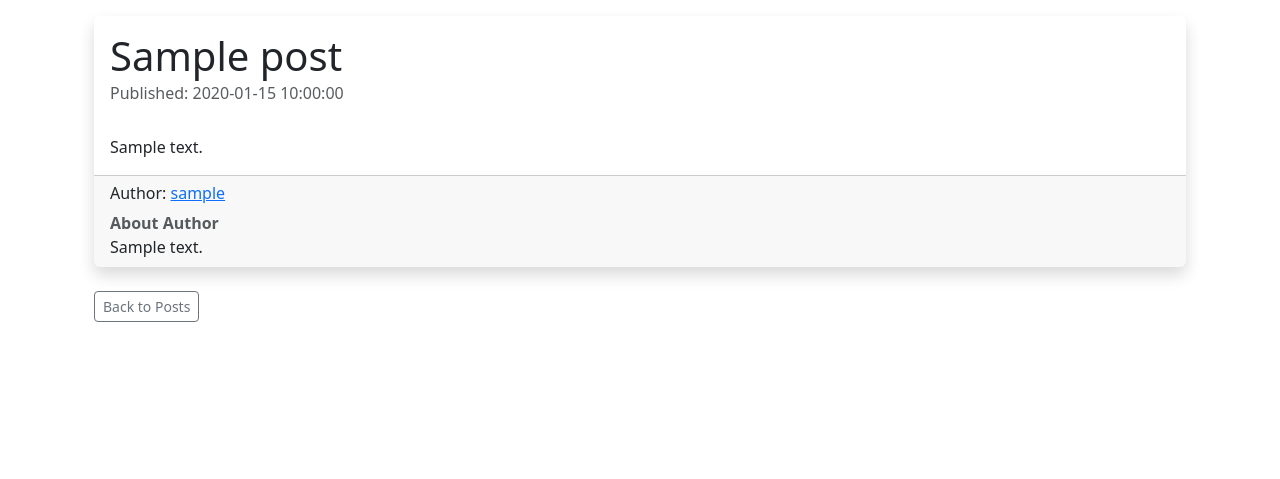
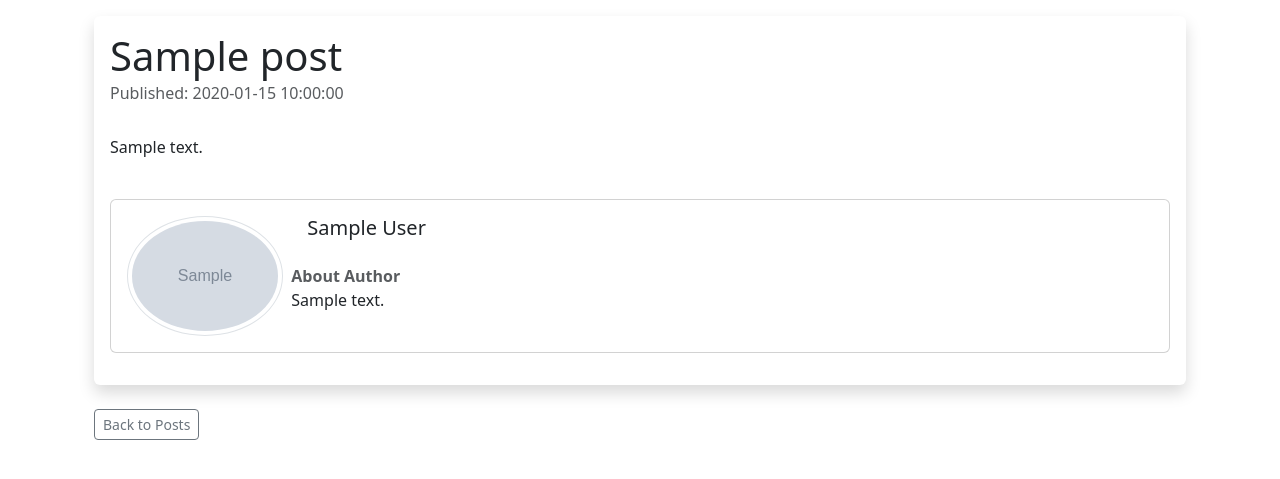
Before and after one commit to GhostPet/ImageWebsite, a Flask app: a page that uses templates/post.html in a window 1280 px wide. Shown: the part 104-583 px from the top of the page. Run offline with Flask 3, Linux system fonts and the light colour scheme; tables that the repository leaves empty hold one stand-in row (values such as "Sample post"); grey boxes marked "Sample" are stand-in pictures; some libraries are stand-ins or nearby versions.

Commit message:
Changed about me on posts

```diff
--- a/app.py
+++ b/app.py
@@ -219,7 +219,7 @@ def dashboard():
 	form.about_me.data = user.about_me
 	if request.method == 'POST':
 		# Check if anything is changed
-		if user.username == form.username.data and user.name == form.name.data and user.email == form.email.data and user.phone == form.phone.data and form.about_me.data == user.about_me and form.profile_pic.data == user.profile_pic:
+		if user.username == form.username.data and user.name == form.name.data and user.email == form.email.data and user.phone == form.phone.data and form.about_me.data == user.about_me:
 			flash('Nothing to update.', 'warning')
 			return render_template('dashboard.html', form=form)
 		# Check if required fields is empty
@@ -243,13 +243,13 @@ def dashboard():
 		user.phone = form.phone.data
 		user.about_me = form.about_me.data
 
-	 	# Profile Picture Naming
-		pic_filename = secure_filename(form.profile_pic.data.filename)
-		pic_name = str(uuid1()) + "_" + pic_filename
-		user.profile_pic = pic_name
-		profile_pic_path = os.path.join(app.config['UPLOAD_FOLDER'], "profile_pics/", pic_name)
-		form.profile_pic.data.save(profile_pic_path)
-
+		if form.profile_pic.data is not None:
+			# Profile Picture
+			pic_filename = secure_filename(form.profile_pic.data.filename)
+			pic_name = str(uuid1()) + "_" + pic_filename
+			user.profile_pic = pic_name
+			profile_pic_path = os.path.join(app.config['UPLOAD_FOLDER'], "profile_pics/", pic_name)
+			form.profile_pic.data.save(profile_pic_path)
 
 		try:
 			db.session.commit()
--- a/templates/dashboard.html
+++ b/templates/dashboard.html
@@ -74,7 +74,7 @@
             </div>
             <div class="mb-3">
                 {{ form.profile_pic.label(class="form-label") }}
-                {{ form.profile_pic(class="form-control", value=current_user.profile_pic) }}
+                {{ form.profile_pic(class="form-control") }}
             </div>
         </div>
         <div class="card-footer">
--- a/templates/post.html
+++ b/templates/post.html
@@ -26,14 +26,33 @@
             <h6 class="card-subtitle mb-2 text-body-secondary">Published: {{ post.date_created }}</h6>
             <br>
             <p class="card-text">{{ post.content|safe }}</p>
+            <br>
+            <div class="card mb-3">
+                <div class="row no-gutters">
+                    <div class="col-md-2">
+                        <img src="{{ url_for('static', filename='images/profile_pics/'+post.author.profile_pic) }}"
+                            class="img-thumbnail rounded-circle m-3" alt="Profile Pic of {{ post.author.name }}">
+                    </div>
+                    <div class="col-md-10">
+                        <div class="card-body">
+                            <h5 class="card-title">{{ post.author.name }}</h5>
+                        </div>
+                        <p class="card-text">
+                            {% if post.author.about_me %}
+                            <b class="text-body-secondary">About Author</b>
+                            <br>
+                            {{ post.author.about_me }}
+                            {% else %}
+                            <b class="text-body-secondary">About Author</b>
+                            <br>
+                            No information available
+                            {% endif %}
+                        </p>
+                    </div>
+                </div>
+            </div>
         </div>
-        <div class="card-footer">
-            <h6 class="card-title">Author: <a href="{{ url_for('dashboard', id=post.author.id) }}">{{ post.author.username }}</a></h6>
-            {% if post.author.about_me %}
-            <b class="text-body-secondary">About Author</b>
-            <p class="card-text">{{ post.author.about_me }}</p>
-            {% endif %}
-        </div>
+
     </div>
     <br>
     <a href="{{ url_for('posts') }}" class="btn btn-sm btn-outline-secondary">Back to Posts</a>
```
